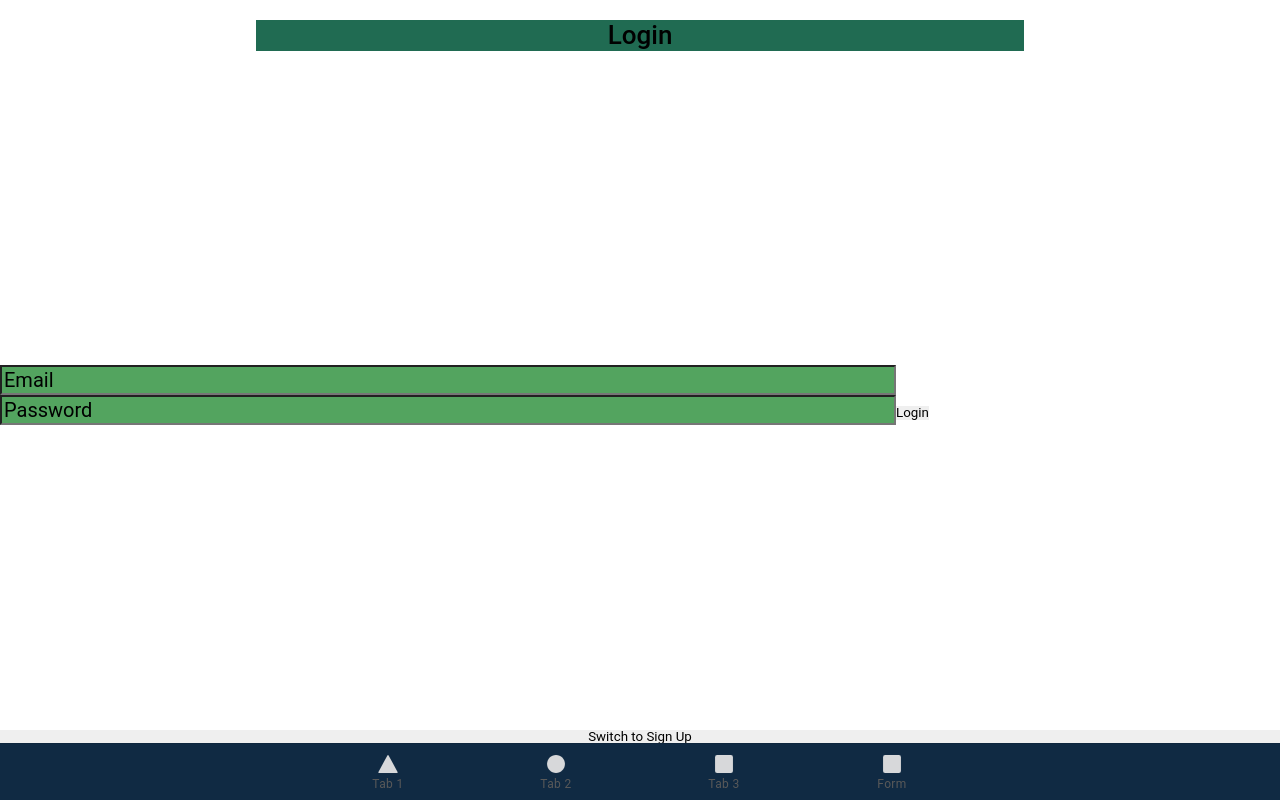
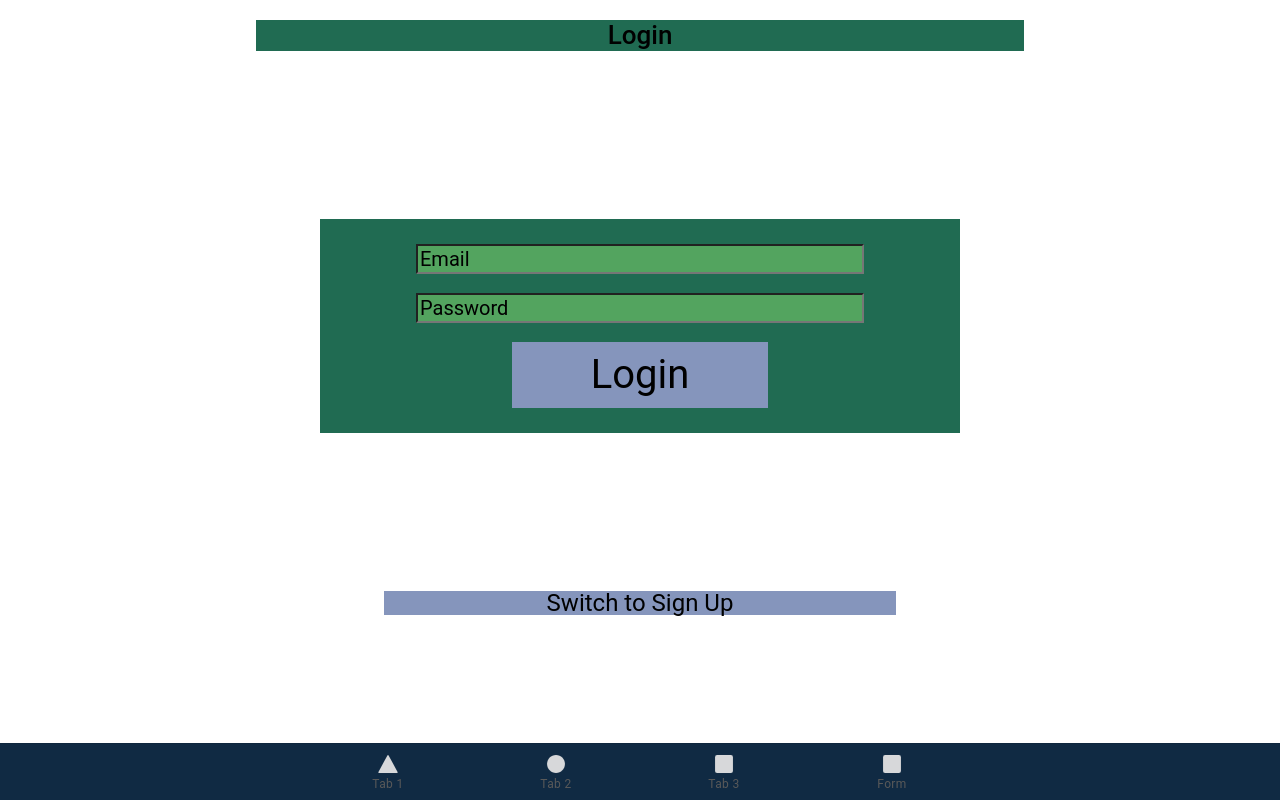
Before and after one commit to leahc-johnston/budget-is, a React (Vite) app: page /Login in a window 1280 px wide. Built offline with nearby package versions, Linux system fonts and the light colour scheme; no server answers.

Commit message:
modified:   src/pages/signup.tsx

```diff
--- a/src/pages/signup.tsx
+++ b/src/pages/signup.tsx
@@ -64,24 +64,24 @@ const Login: React.FC = () => {
   return (
     <IonPage>
       <h1>{isLogin ? "Login" : "Sign Up"}</h1>
-      <form onSubmit={handleAuth}>
+      <form className="cell" onSubmit={handleAuth}>
         <input
           type="email"
           value={email}
           onChange={(e) => setEmail(e.target.value)}
           placeholder="Email"
           required
-        />
+        /><br></br><br></br>
         <input
           type="password"
           value={password}
           onChange={(e) => setPassword(e.target.value)}
           placeholder="Password"
           required
-        />
-        <button type="submit">{isLogin ? "Login" : "Sign Up"}</button>
+        /><br></br><br></br>
+        <button className="chip" type="submit">{isLogin ? "Login" : "Sign Up"}</button>
       </form>
-      <button onClick={() => setIsLogin(!isLogin)}>
+      <button className="legally" onClick={() => setIsLogin(!isLogin)}>
         {isLogin ? "Switch to Sign Up" : "Switch to Login"}
       </button>
     </IonPage>
```
